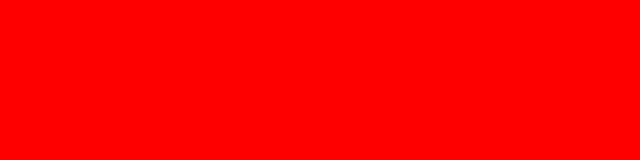
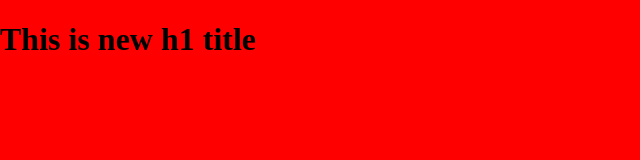
Before and after one commit to Winexcel/landos, a plain HTML site: page index.html in a window 1280 px wide. Shown: the whole page, without its empty margins (0-640 px from the left). Drawn offline with Linux system fonts and the light colour scheme.

Commit message:
Adding new h1 title

```diff
--- a/index.html
+++ b/index.html
@@ -6,6 +6,6 @@
     <link rel="stylesheet" href="style.css">
 </head>
 <body class="first_bg">
-
+    <h1>This is new h1 title</h1>
 </body>
 </html>
```
